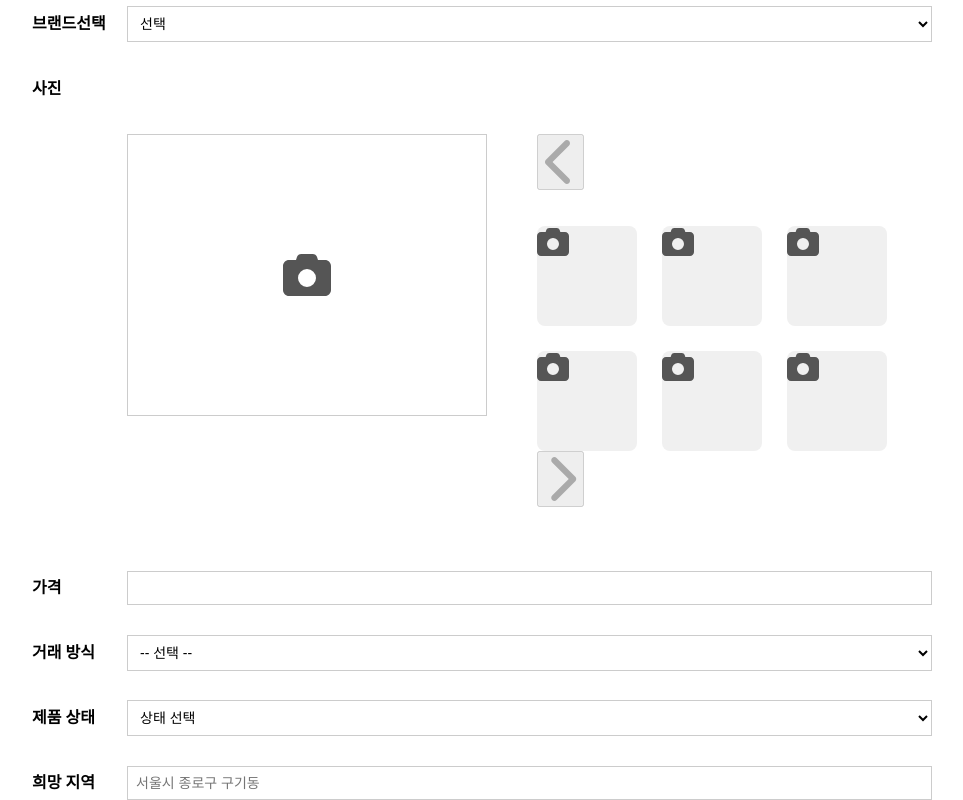
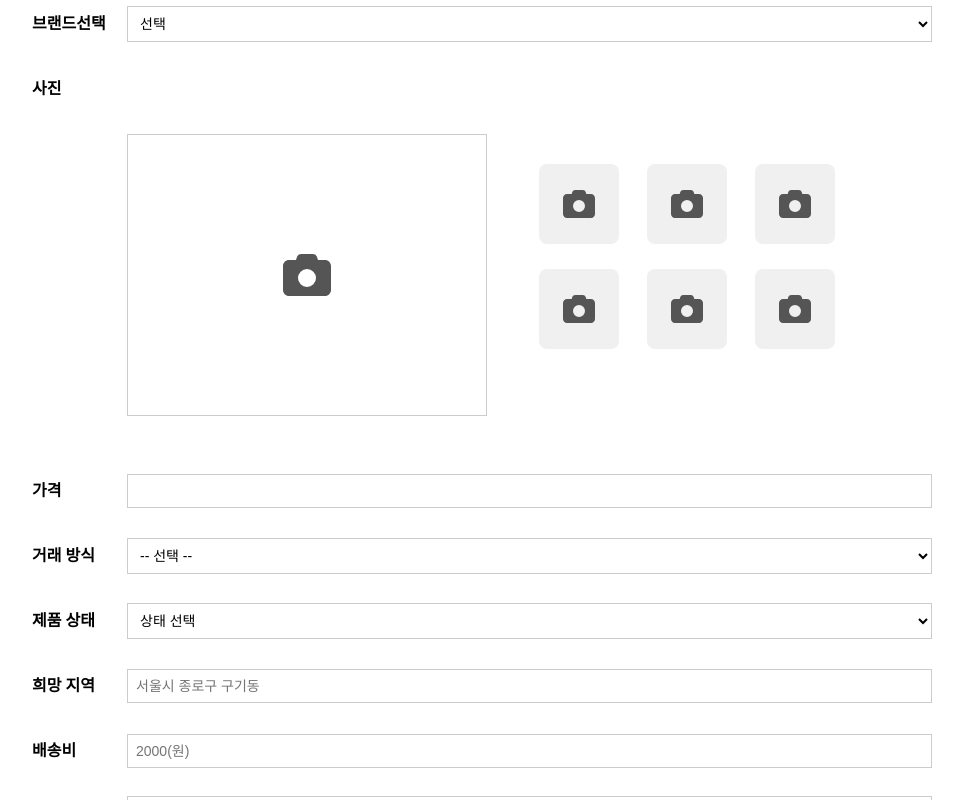
Before and after one commit to LOO-kees/green_market_test1, a React (Create React App) app: page /goodsinsert in a window 1280 px wide. Shown: the part 420-1220 px from the top of the page, without its empty margins (158-1121 px from the left). Built offline with nearby package versions, Linux system fonts and the light colour scheme; sample sign-in values are in the browser's storage.

Commit message:
Update GoodsInsert.js

```diff
--- a/src/components/GoodsInsert.js
+++ b/src/components/GoodsInsert.js
@@ -6,12 +6,12 @@ import { FontAwesomeIcon } from '@fortawesome/react-fontawesome';
 import { faCamera, faChevronLeft, faChevronRight } from '@fortawesome/free-solid-svg-icons';
 import axios from 'axios';
 
-const BASE_URL = 'https://port-0-backend-mbioc25168a38ca1.sel4.cloudtype.app';
+// import Region from './Region.js';
 
 function GoodsInsert() {
   const navigate = useNavigate();
 
-  // 로그인 체크
+  // 로그인 체크: 토큰이 없으면 로그인 페이지로 리다이렉트
   useEffect(() => {
     const token = localStorage.getItem('token');
     if (!token) {
@@ -20,94 +20,106 @@ function GoodsInsert() {
     }
   }, [navigate]);
 
-  // 폼 상태
+  //폼 상태 관리
   const [formData, setFormData] = useState({
-    title: '', kind: '', brand: '', price: '',
-    trade_type: '', condition: '', region: '',
-    description: '', shipping_fee: ''
+    title: '',
+    kind: '',
+    brand: '',
+    price: '',
+    tradeType: '',
+    condition: '',
+    region: '',
+    description: '',
+    shipping_fee: ''  // 추가
   });
+
+  // DataURL 미리보기
   const [images, setImages] = useState(Array(7).fill(''));
+  // 실제 File 객체 저장
   const [imageFiles, setImageFiles] = useState({});
+  const [thumbStartIndex, setThumbStartIndex] = useState(0);
   const fileInputRefs = useRef([]);
-  const [thumbStartIndex, setThumbStartIndex] = useState(0);
 
-  // 썸네일 개수 & 반응형
-  function getThumbnailsPerPage(w) {
-    if (w >= 1024) return 6;
-    if (w >= 768) return 6;
-    return 3;
+  function getThumbnailsPerPage(width) {
+    if (width >= 1024) return 6;
+    else if (width >= 768) return 6;
+    else return 3;
   }
   const [thumbnailsPerPage, setThumbnailsPerPage] = useState(getThumbnailsPerPage(window.innerWidth));
   useEffect(() => {
-    const onResize = () => setThumbnailsPerPage(getThumbnailsPerPage(window.innerWidth));
-    window.addEventListener('resize', onResize);
-    return () => window.removeEventListener('resize', onResize);
+    const handleResize = () => setThumbnailsPerPage(getThumbnailsPerPage(window.innerWidth));
+    window.addEventListener('resize', handleResize);
+    return () => window.removeEventListener('resize', handleResize);
   }, []);
-  const maxStartIndex = Math.max(images.length - 1 - thumbnailsPerPage, 0);
+  const thumbnailCount = images.length - 1;
+  const maxStartIndex = Math.max(thumbnailCount - thumbnailsPerPage, 0);
   useEffect(() => {
     setThumbStartIndex(prev => Math.min(prev, maxStartIndex));
   }, [thumbnailsPerPage, maxStartIndex]);
 
-  // 입력 핸들러
-  const handleChange = e => {
+  const handleChange = (e) => {
     const { name, value } = e.target;
     setFormData(prev => ({ ...prev, [name]: value }));
   };
 
-  // 파일 업로드
-  const onThumbnailClick = idx => fileInputRefs.current[idx]?.click();
-  const onFileChange = (e, idx) => {
+  const onThumbnailClick = (index) => {
+    fileInputRefs.current[index]?.click();
+  };
+
+  const onFileChange = (e, index) => {
     const file = e.target.files[0];
     if (!file) return;
-    // 미리보기
+    // 1) DataURL
     const reader = new FileReader();
     reader.onloadend = () => {
       setImages(prev => {
-        const c = [...prev]; c[idx] = reader.result; return c;
+        const copy = [...prev];
+        copy[index] = reader.result;
+        return copy;
       });
     };
     reader.readAsDataURL(file);
-    // 실제 파일
-    setImageFiles(prev => ({ ...prev, [idx]: file }));
+    // 2) File 객체
+    setImageFiles(prev => ({ ...prev, [index]: file }));
   };
 
-  const handlePrev = () => setThumbStartIndex(i => Math.max(i - 1, 0));
-  const handleNext = () => setThumbStartIndex(i => Math.min(i + 1, maxStartIndex));
+  const handlePrev = () => {
+    setThumbStartIndex(prev => Math.max(prev - 1, 0));
+  };
+  const handleNext = () => {
+    setThumbStartIndex(prev => Math.min(prev + 1, maxStartIndex));
+  };
 
-  // 제출
-  const handleSubmit = async e => {
+  const handleSubmit = async (e) => {
     e.preventDefault();
-    const {
-      title, kind, brand, price,
-      trade_type, condition, region,
-      description, shipping_fee
-    } = formData;
+    const { title, kind, brand, price, tradeType, condition, region, description, shipping_fee } = formData;
 
-    // 유효성
-    if (!title || !kind || !brand || !price || !trade_type ||
-        !condition || !region || !description || !shipping_fee) {
+    if (!title || !kind || !brand || !price || !tradeType || !condition || !region || !description || !shipping_fee) {
       alert('모든 항목을 입력해주세요.');
       return;
     }
-    if (isNaN(price) || isNaN(shipping_fee)) {
-      alert('가격과 배송비는 숫자로 입력해주세요.');
+    if (isNaN(price)) {
+      alert('가격은 숫자로 입력해주세요.');
+      return;
+    }
+    if (isNaN(shipping_fee)) {
+      alert('배송비는 숫자로 입력해주세요.');
       return;
     }
 
-    const token = localStorage.getItem('token');
+    const token = localStorage.getItem('token');  // 로그인 때 저장한 토큰을 꺼냄
     if (!token) {
       alert('로그인이 필요합니다.');
-      navigate('/login');
+      navigate('/login');  // 로그인 페이지로 이동시키기
       return;
     }
 
-    // FormData 구성
     const fd = new FormData();
     fd.append('title', title);
     fd.append('brand', brand);
     fd.append('kind', kind);
     fd.append('price', price);
-    fd.append('trade_type', trade_type);
+    fd.append('tradeType', tradeType);
     fd.append('condition', condition);
     fd.append('region', region);
     fd.append('description', description);
@@ -119,23 +131,19 @@ function GoodsInsert() {
     });
 
     try {
-      const res = await axios.post(
-        `${BASE_URL}/greenmarket/products`,
-        fd,
-        {
-          headers: {
-            'Content-Type': 'multipart/form-data',
-            Authorization: `Bearer ${token}`
-          }
-        }
-      );
-      if (res.data.success) {
-        alert('등록이 완료되었습니다.');
-        navigate('/productpage');
-      }
+      // const res = await axios.post('https://port-0-backend-mbiobig1cd0dc4c0.sel4.cloudtype.app/products', fd, {
+      await axios.post('https://port-0-backend-mbioc25168a38ca1.sel4.cloudtype.app/products', fd, {
+        headers: {
+          'Content-Type': 'multipart/form-data',
+          Authorization: `Bearer ${token}`,  // 여기 토큰을 꼭 넣어주세요
+        },
+      });
+      alert('상품이 정상적으로 등록되었습니다!');
+      // console.log('상품 등록 성공:', res.data);
+      navigate('/productpage');
     } catch (err) {
-      console.error('등록 중 오류:', err.response?.data || err.message);
-      alert('등록 중 오류가 발생했습니다.');
+      console.error('Axios Error:', err.response?.data || err.message);
+      alert(`등록 실패: ${err.response?.data?.error || err.message}`);
     }
   };
 
@@ -151,9 +159,12 @@ function GoodsInsert() {
         <p>
           <label htmlFor="title">제목</label>
           <input
-            id="title" name="title" type="text"
+            type="text"
+            id="title"
+            name="title"
             placeholder="안 쓰는 물건 팔아요"
-            required value={formData.title}
+            required
+            value={formData.title}
             onChange={handleChange}
           />
         </p>
@@ -162,8 +173,11 @@ function GoodsInsert() {
         <p>
           <label htmlFor="kind">카테고리</label>
           <select
-            id="kind" name="kind" required
-            value={formData.kind} onChange={handleChange}
+            name="kind"
+            id="kind"
+            required
+            value={formData.kind}
+            onChange={handleChange}
           >
             <option value="">제품선택</option>
             <option value="여성의류">여성의류</option>
@@ -182,8 +196,11 @@ function GoodsInsert() {
         <p>
           <label htmlFor="brand">브랜드선택</label>
           <select
-            id="brand" name="brand" required
-            value={formData.brand} onChange={handleChange}
+            name="brand"
+            id="brand"
+            required
+            value={formData.brand}
+            onChange={handleChange}
           >
             <option value="">선택</option>
             <option value="NoBrand">NoBrand</option>
@@ -200,25 +217,29 @@ function GoodsInsert() {
           </select>
         </p>
 
-        {/* 사진 업로드 */}
-        <label>사진</label>
+        {/* 사진 */}
+        <label htmlFor="image">사진</label>
         <div className="photo-section">
-          {/* 메인 */}
-          <div className="main-photo" onClick={() => onThumbnailClick(0)}>
+          {/* 메인 사진 */}
+          <div className="main-photo" onClick={() => onThumbnailClick(0)} style={{ cursor: 'pointer' }}>
             {images[0]
               ? <img src={images[0]} alt="상품 이미지" />
-              : <FontAwesomeIcon icon={faCamera} style={{ fontSize: 48, color: '#555' }} />
+              : <FontAwesomeIcon icon={faCamera} style={{ fontSize: '48px', color: '#555' }} />
             }
             <input
-              type="file" accept="image/*" style={{ display: 'none' }}
+              type="file"
+              accept="image/*"
+              style={{ display: 'none' }}
               ref={el => (fileInputRefs.current[0] = el)}
               onChange={e => onFileChange(e, 0)}
             />
           </div>
-          {/* 썸네일 */}
+
+          {/* 썸네일 슬라이드 */}
           <div className="thumbnails-wrapper">
-            <button type="button" onClick={handlePrev} disabled={thumbStartIndex === 0}>
-              <FontAwesomeIcon icon={faChevronLeft} style={{ fontSize: 50 }} />
+            <button type="button" className="thumb-nav prev"
+              onClick={handlePrev} disabled={thumbStartIndex === 0}>
+              <FontAwesomeIcon icon={faChevronLeft} style={{ fontSize: '50px' }} />
             </button>
             <div className="thumbnails">
               {images.slice(1)
@@ -226,17 +247,31 @@ function GoodsInsert() {
                 .map((src, idx) => {
                   const actual = thumbStartIndex + idx + 1;
                   return (
-                    <div
-                      key={actual}
-                      className="thumbnail-wrapper"
-                      onClick={() => onThumbnailClick(actual)}
-                    >
+                    <div key={actual} className="thumbnail-wrapper"
+                      onClick={() => onThumbnailClick(actual)} style={{
+                        cursor: 'pointer',
+                        position: 'relative',
+                        width: '80px',
+                        height: '80px',
+                        backgroundColor: '#f0f0f0',
+                        borderRadius: '8px',
+                        overflow: 'hidden',
+                        textAlign: 'center',
+                      }}>
                       {src
-                        ? <img src={src} alt={`사진 ${actual}`} />
-                        : <FontAwesomeIcon icon={faCamera} style={{ fontSize: 32, color: '#555' }} />
+                        ? <img src={src} alt={`사진 ${actual}`} className="thumbnail-preview" style={{
+                            width: '100%', height: '100%', objectFit: 'cover'
+                          }} />
+                        : <FontAwesomeIcon icon={faCamera} style={{
+                            fontSize: '32px', color: '#555',
+                            position: 'absolute', top: '50%', left: '50%',
+                            transform: 'translate(-50%, -50%)'
+                          }} />
                       }
                       <input
-                        type="file" accept="image/*" style={{ display: 'none' }}
+                        type="file"
+                        accept="image/*"
+                        style={{ display: 'none' }}
                         ref={el => (fileInputRefs.current[actual] = el)}
                         onChange={e => onFileChange(e, actual)}
                       />
@@ -244,8 +279,9 @@ function GoodsInsert() {
                   );
                 })}
             </div>
-            <button type="button" onClick={handleNext} disabled={thumbStartIndex >= maxStartIndex}>
-              <FontAwesomeIcon icon={faChevronRight} style={{ fontSize: 50 }} />
+            <button type="button" className="thumb-nav next"
+              onClick={handleNext} disabled={thumbStartIndex >= maxStartIndex}>
+              <FontAwesomeIcon icon={faChevronRight} style={{ fontSize: '50px' }} />
             </button>
           </div>
         </div>
@@ -254,18 +290,24 @@ function GoodsInsert() {
         <p>
           <label htmlFor="price">가격</label>
           <input
-            id="price" name="price" type="text"
-            required value={formData.price}
+            type="text"
+            id="price"
+            name="price"
+            required
+            value={formData.price}
             onChange={handleChange}
           />
         </p>
 
         {/* 거래방식 */}
         <p>
-          <label htmlFor="trade_type">거래 방식</label>
+          <label htmlFor="tradeType">거래 방식</label>
           <select
-            id="trade_type" name="trade_type" required
-            value={formData.trade_type} onChange={handleChange}
+            name="tradeType"
+            id="tradeType"
+            required
+            value={formData.tradeType}
+            onChange={handleChange}
           >
             <option value="">-- 선택 --</option>
             <option value="직거래">직거래</option>
@@ -277,8 +319,11 @@ function GoodsInsert() {
         <p>
           <label htmlFor="condition">제품 상태</label>
           <select
-            id="condition" name="condition" required
-            value={formData.condition} onChange={handleChange}
+            name="condition"
+            id="condition"
+            required
+            value={formData.condition}
+            onChange={handleChange}
           >
             <option value="">상태 선택</option>
             <option value="새상품(미개봉)">새상품(미개봉)</option>
@@ -292,19 +337,26 @@ function GoodsInsert() {
         <p>
           <label htmlFor="region">희망 지역</label>
           <input
-            id="region" name="region" type="text"
+            type="text"
+            id="region"
+            name="region"
             placeholder="서울시 종로구 구기동"
-            required value={formData.region}
+            required
+            value={formData.region}
             onChange={handleChange}
           />
+          {/* <Region /> */}
         </p>
 
-        {/* 배송비 */}
         <p>
           <label htmlFor="shipping_fee">배송비</label>
           <input
-            id="shipping_fee" name="shipping_fee" type="text"
-            required value={formData.shipping_fee}
+            type="text"
+            id="shipping_fee"
+            name="shipping_fee"
+            placeholder="2000(원)"
+            required
+            value={formData.shipping_fee}
             onChange={handleChange}
           />
         </p>
@@ -313,8 +365,11 @@ function GoodsInsert() {
         <p>
           <label htmlFor="description">상세 설명</label>
           <textarea
-            id="description" name="description" rows={5}
-            required value={formData.description}
+            id="description"
+            name="description"
+            rows={5}
+            required
+            value={formData.description}
             onChange={handleChange}
           />
         </p>
```
